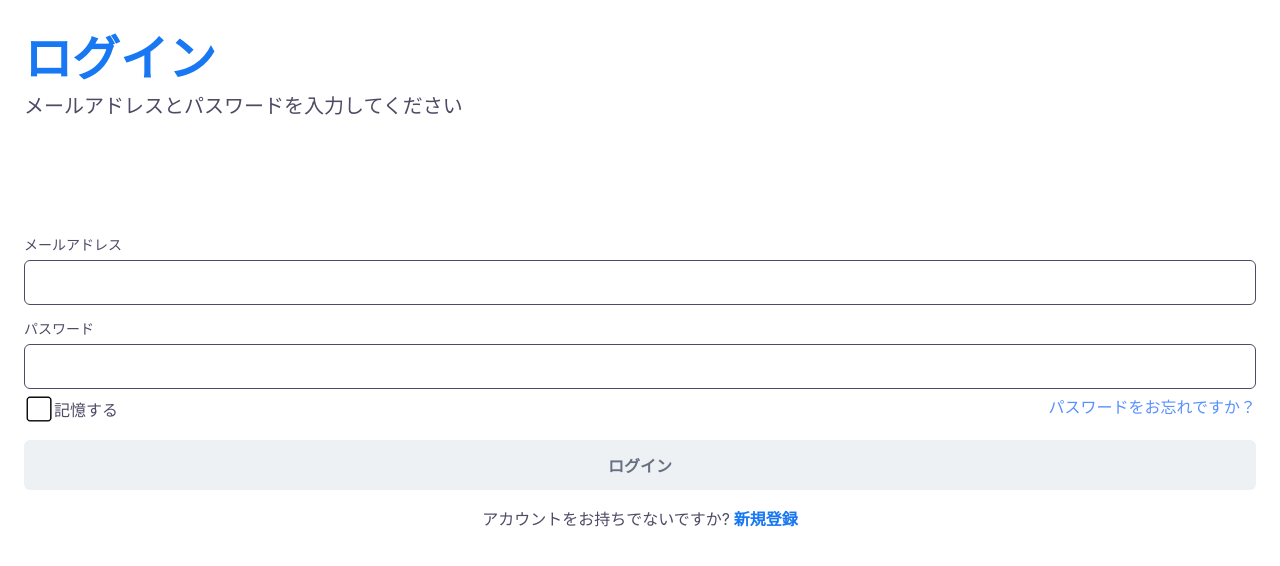
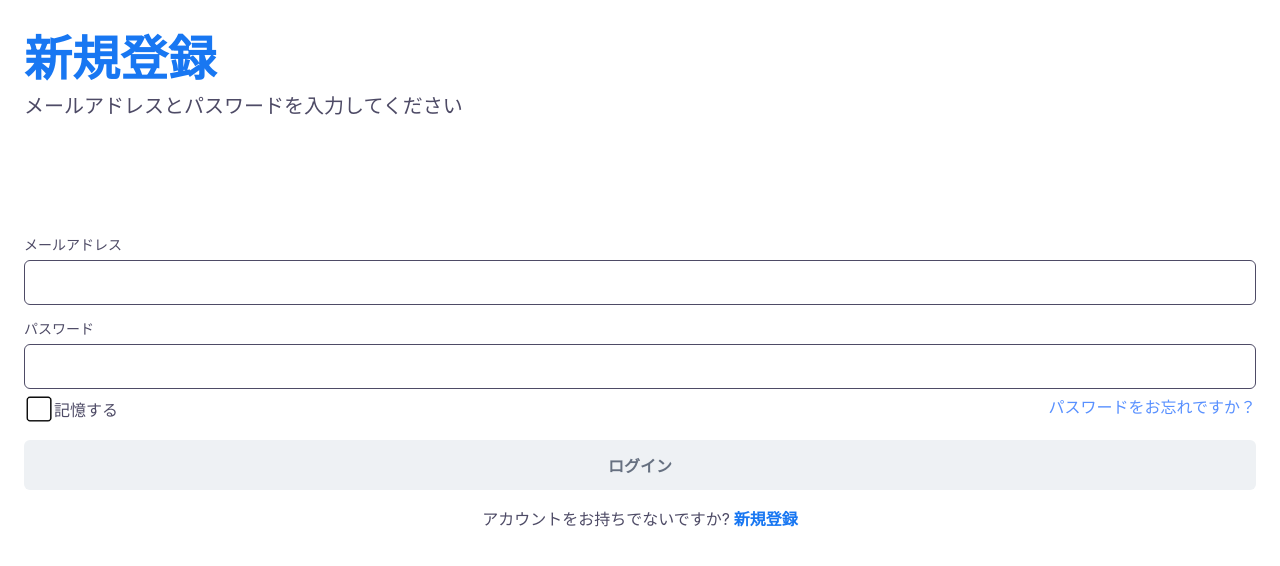
Before and after one commit to ttcksf/code-tips-app, a React (Create React App) app: page / in a window 1280 px wide. Shown: the top 566 px of the page. Built offline with nearby package versions, Linux system fonts and the light colour scheme.

Commit message:
useState InputTitle InputDesc

```diff
--- a/src/components/Auth/molecules/InputForm.js
+++ b/src/components/Auth/molecules/InputForm.js
@@ -1,4 +1,4 @@
-import React from "react";
+import React, { useEffect, useState } from "react";
 import InputText from "../atoms/InputText";
 
 const InputForm = () => {
--- a/src/components/Auth/molecules/InputFormHeader.js
+++ b/src/components/Auth/molecules/InputFormHeader.js
@@ -1,13 +1,27 @@
 import React from "react";
 
-const InputFormHeader = ({ title, desc }) => {
+const InputFormHeader = ({ title, desc, errorMsg }) => {
   return (
     <div className="input-header">
       <h1>{title}</h1>
-      <p>{desc}</p>
-      {/* <p className="error">{desc}</p> */}
+      <p style={errorMsg ? style.authFalseDesc : style.authTrueDesc}>{desc}</p>
     </div>
   );
 };
 
+const style = {
+  authTrueDesc: {
+    fontSize: "20px",
+    margin: "0",
+    color: "#4E4B66",
+    whiteSpace: "pre-line",
+  },
+  authFalseDesc: {
+    fontSize: "20px",
+    margin: "0",
+    color: "#EC1515",
+    whiteSpace: "pre-line",
+  },
+};
+
 export default InputFormHeader;
--- a/src/screens/Auth/Auth.css
+++ b/src/screens/Auth/Auth.css
@@ -6,14 +6,6 @@
   color: var(--mainBlue);
   font-size: 48px;
   margin: 0;
-}
-.input-header p {
-  font-size: 20px;
-  margin: 0;
-  color: var(--lightGray);
-}
-.input-header p.error {
-  color: var(--red);
 }
 
 .input-form dl,
--- a/src/screens/Auth/Auth.js
+++ b/src/screens/Auth/Auth.js
@@ -1,17 +1,34 @@
 //login-input login-confirm login-failed signup signup-failed
-import React from "react";
+import React, { useState } from "react";
 import InputForm from "../../components/Auth/molecules/InputForm";
 import InputButton from "../../components/Auth/atoms/InputButton";
 import InputFormHeader from "../../components/Auth/molecules/InputFormHeader";
 import "./Auth.css";
 
 const Auth = () => {
+  const [isSignUp, setIsSignUp] = useState(false);
+  const [authError, setAuthError] = useState(false);
+  const [errorMsg, setErrorMsg] = useState(false);
+  const [fromData, setFormData] = useState({
+    email: "",
+    password: "",
+  });
+  const inputFormChange = (e) => {
+    //name属性を含む要素の値をとる
+    setFormData({ ...FormData, [e.target.value]: e.target.value });
+  };
+
   return (
     <>
       <div className="inner" style={style.inner}>
         <InputFormHeader
-          title="ログイン"
-          desc="メールアドレスとパスワードを入力してください"
+          title={isSignUp ? "ログイン" : "新規登録"}
+          desc={
+            authError
+              ? "入力情報が一致しませんでした。\nもう一度お試しください。"
+              : "メールアドレスとパスワードを入力してください"
+          }
+          errorMsg={errorMsg}
         />
         <InputForm />
         <InputButton btnText="ログイン" />
```
